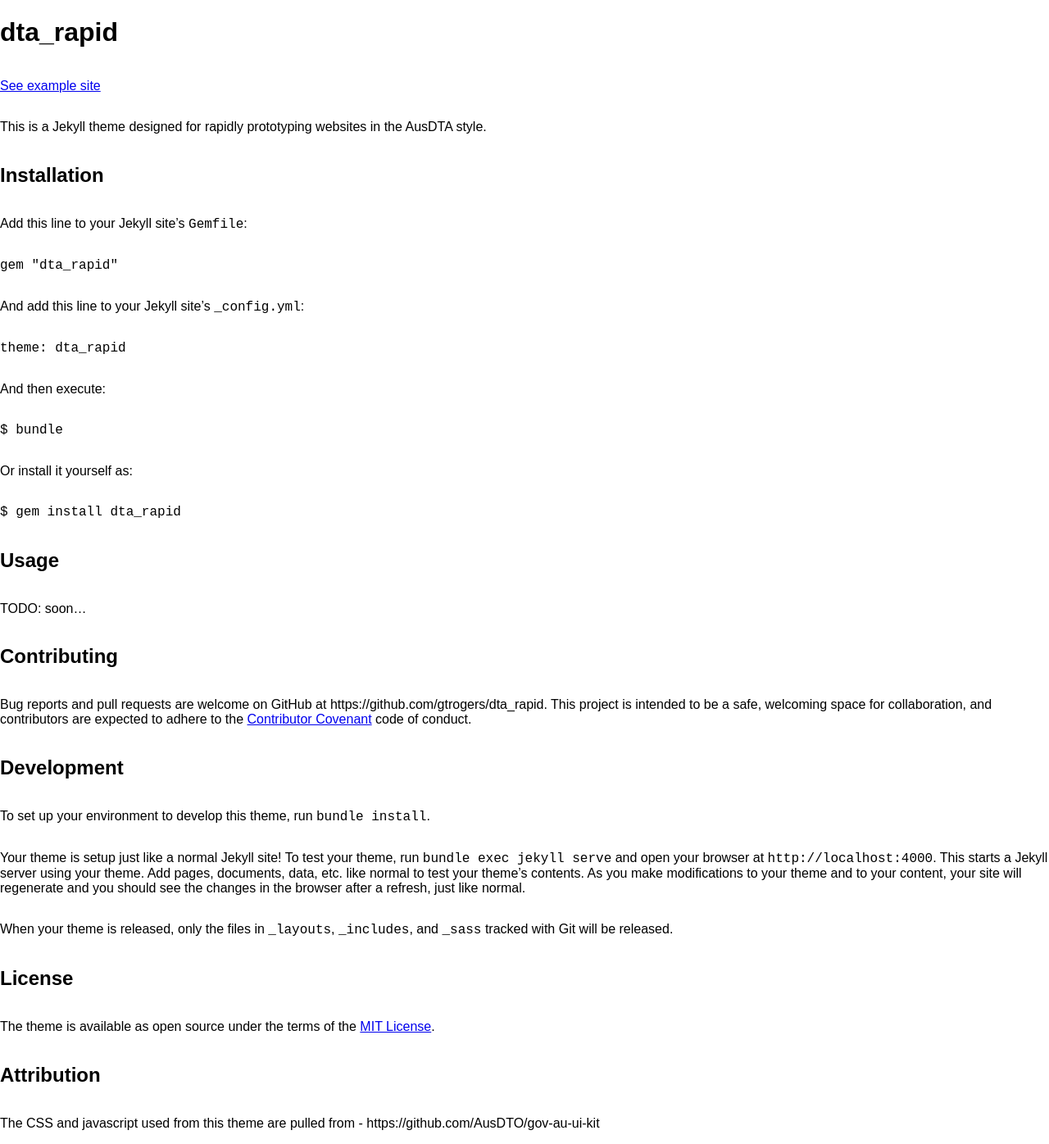
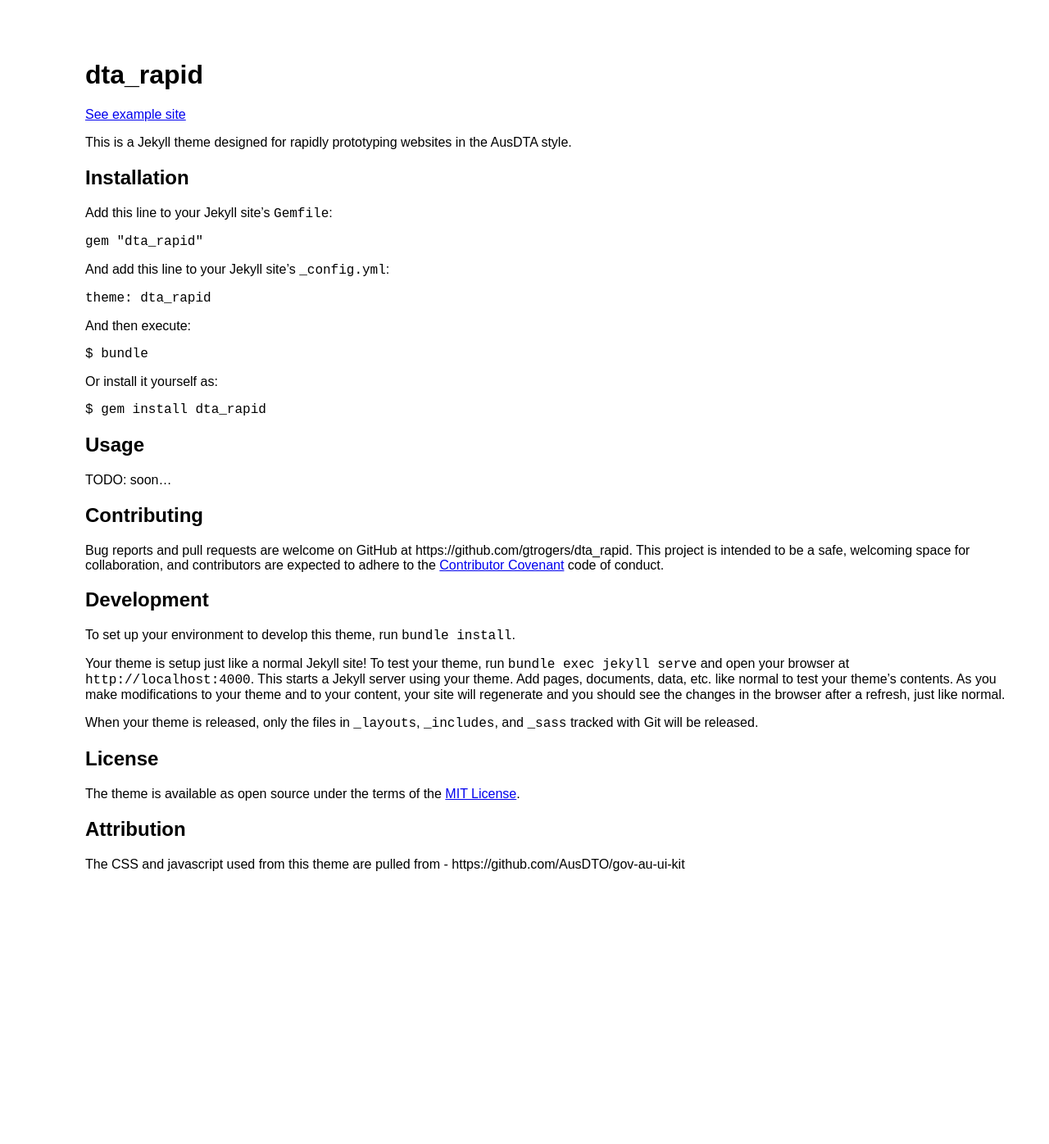
Before and after one commit to WorkItMakeItDoItMakeUs/dta_rapid, a Jekyll site: the page built from README.md, in a window 1280 px wide. Shown: the whole page at 82% size. Built offline with Jekyll 4.4.1, drawn with Linux system fonts in a browser that asks for light colours; our own code applies the rules of GitHub Pages for plain Markdown files; after the commit the page ends 1080 px from its top, so only the background shows below that.

Commit message:
Wrap all content in self centering wrapper

```diff
--- a/_includes/forms/text-field.html
+++ b/_includes/forms/text-field.html
@@ -10,9 +10,9 @@
     {{ include.label }}
   </label>
   <input
-    type="text"
+    class="text-field__input"
+    type="{{ include.type | default: text }}"
     id="{{ include.id | default: id }}"
-    class="text-field__input"
     value="{{ include.value | default: "" }}"
     name="{{ include.name | default: name }}"
     {{ required }}
--- a/_layouts/default.html
+++ b/_layouts/default.html
@@ -8,8 +8,10 @@
     <link rel="stylesheet" href="/assets/style.css">
   </head>
 
-  <body id="main">
-    {{ content }}
+  <body>
+    <main>
+      <div class="wrapper">{{ content }}</div>
+    </main>
   </body>
 
 </html>
```
Also changed, not shown: dta_rapid.gemspec.
